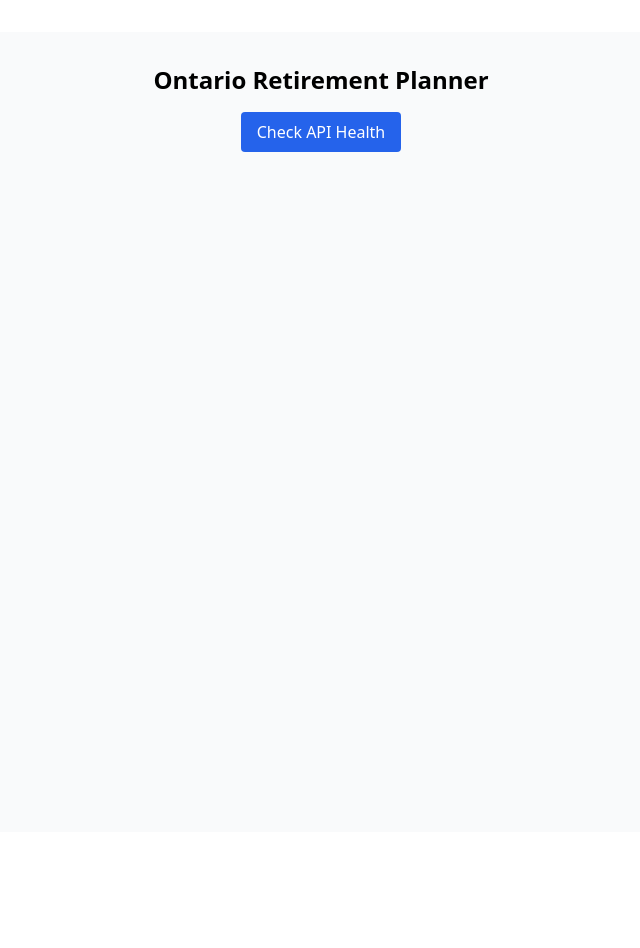
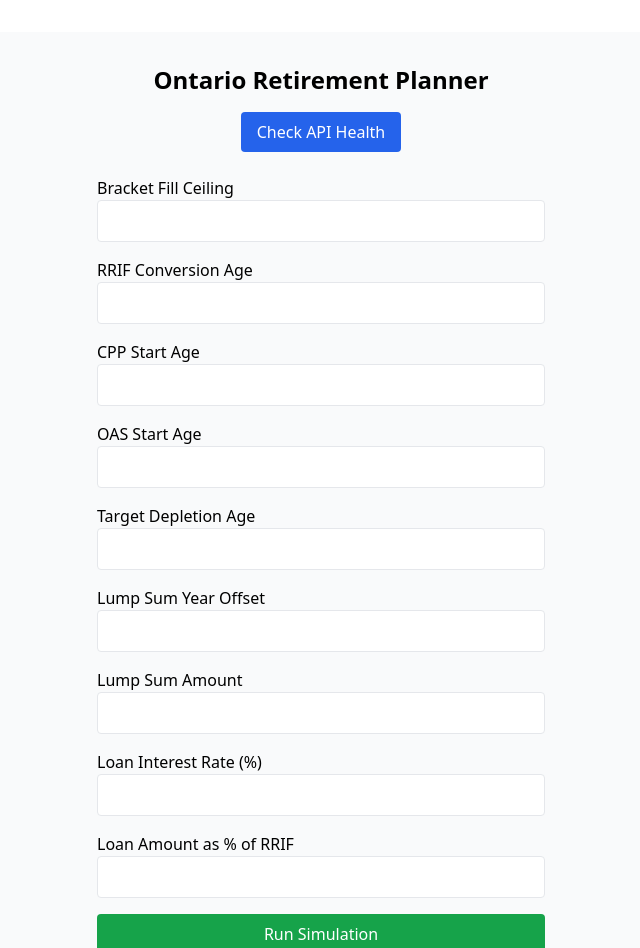
Before and after one commit to ZenRasta/ontario_tax_app_telegram, a React (Vite) app in the folder frontend/: page / in a window 1280 px wide. Shown: the top 948 px of the page, without its empty margins (319-959 px from the left). Before the commit the page ends 864 px from the top, so only its background shows below. Built offline with nearby package versions, Linux system fonts and the light colour scheme.

Commit message:
Add strategy params form with API submission

```diff
--- a/frontend/package.json
+++ b/frontend/package.json
@@ -11,7 +11,8 @@
   },
   "dependencies": {
     "react": "^19.1.0",
-    "react-dom": "^19.1.0"
+    "react-dom": "^19.1.0",
+    "react-hook-form": "^7.45.2"
   },
   "devDependencies": {
     "@eslint/js": "^9.25.0",
--- a/frontend/src/App.tsx
+++ b/frontend/src/App.tsx
@@ -1,8 +1,43 @@
-import { useState } from 'react'
+import { useState, useEffect } from 'react'
+import { useForm } from 'react-hook-form'
 import './App.css'
+import type { StrategyParamsInput, ScenarioInput, SimulateRequest } from './types'
+
+const BASE_SCENARIO: ScenarioInput = {
+  age: 65,
+  rrsp_balance: 500_000,
+  defined_benefit_pension: 20_000,
+  cpp_at_65: 12_000,
+  oas_at_65: 8_000,
+  tfsa_balance: 100_000,
+  desired_spending: 60_000,
+  expect_return_pct: 5,
+  stddev_return_pct: 8,
+  life_expectancy_years: 25,
+  province: 'ON',
+  goal: 'maximize_spending',
+  spouse: {
+    age: 63,
+    rrsp_balance: 250_000,
+    other_income: 10_000,
+    cpp_at_65: 9_000,
+    oas_at_65: 7_000,
+    tfsa_balance: 50_000,
+    defined_benefit_pension: 0,
+  },
+}
 
 function App() {
-  const [apiStatus, setApiStatus] = useState<string | null>(null);
+  const [apiStatus, setApiStatus] = useState<string | null>(null)
+  const [paramsState, setParamsState] = useState<StrategyParamsInput>({})
+
+  const { register, handleSubmit, reset, formState: { errors } } = useForm<StrategyParamsInput>({
+    defaultValues: paramsState,
+  })
+
+  useEffect(() => {
+    reset(paramsState)
+  }, [paramsState, reset])
 
   const checkHealth = async () => {
     try {
@@ -15,6 +50,26 @@ function App() {
     }
   };
 
+  const submitParams = async (data: StrategyParamsInput) => {
+    setParamsState(data)
+    const req: SimulateRequest = {
+      scenario: { ...BASE_SCENARIO, params: data },
+      strategy_code: 'GM',
+    }
+    try {
+      const resp = await fetch('/api/v1/simulate', {
+        method: 'POST',
+        headers: { 'Content-Type': 'application/json' },
+        body: JSON.stringify(req),
+      })
+      if (!resp.ok) throw new Error('Request failed')
+      const resData = await resp.json()
+      console.log(resData)
+    } catch (err) {
+      console.error(err)
+    }
+  }
+
   return (
     <div className="min-h-screen bg-gray-50 flex flex-col items-center p-8 font-sans">
       <h1 className="text-2xl font-bold mb-4">Ontario Retirement Planner</h1>
@@ -24,9 +79,108 @@ function App() {
       >
         Check API Health
       </button>
-      {apiStatus && (
-        <p className="mt-4">API status: {apiStatus}</p>
-      )}
+      {apiStatus && <p className="mt-2">API status: {apiStatus}</p>}
+
+      <form
+        onSubmit={handleSubmit(submitParams)}
+        className="w-full max-w-md mt-6 space-y-4"
+      >
+        <div>
+          <label className="block text-left">Bracket Fill Ceiling</label>
+          <input
+            type="number"
+            step="any"
+            className="w-full border p-2 rounded"
+            {...register('bracket_fill_ceiling', { min: 0 })}
+          />
+        </div>
+
+        <div>
+          <label className="block text-left">RRIF Conversion Age</label>
+          <input
+            type="number"
+            className="w-full border p-2 rounded"
+            {...register('rrif_conversion_age', { min: 55, max: 71 })}
+          />
+        </div>
+
+        <div>
+          <label className="block text-left">CPP Start Age</label>
+          <input
+            type="number"
+            className="w-full border p-2 rounded"
+            {...register('cpp_start_age', { min: 60, max: 70 })}
+          />
+        </div>
+
+        <div>
+          <label className="block text-left">OAS Start Age</label>
+          <input
+            type="number"
+            className="w-full border p-2 rounded"
+            {...register('oas_start_age', { min: 65, max: 70 })}
+          />
+        </div>
+
+        <div>
+          <label className="block text-left">Target Depletion Age</label>
+          <input
+            type="number"
+            className="w-full border p-2 rounded"
+            {...register('target_depletion_age', { min: 70, max: 120 })}
+          />
+        </div>
+
+        <div>
+          <label className="block text-left">Lump Sum Year Offset</label>
+          <input
+            type="number"
+            className="w-full border p-2 rounded"
+            {...register('lump_sum_year_offset', { min: 0 })}
+          />
+        </div>
+
+        <div>
+          <label className="block text-left">Lump Sum Amount</label>
+          <input
+            type="number"
+            step="any"
+            className="w-full border p-2 rounded"
+            {...register('lump_sum_amount', { min: 0 })}
+          />
+        </div>
+
+        <div>
+          <label className="block text-left">Loan Interest Rate (%)</label>
+          <input
+            type="number"
+            step="any"
+            className="w-full border p-2 rounded"
+            {...register('loan_interest_rate_pct', { min: 0, max: 100 })}
+          />
+        </div>
+
+        <div>
+          <label className="block text-left">Loan Amount as % of RRIF</label>
+          <input
+            type="number"
+            step="any"
+            className="w-full border p-2 rounded"
+            {...register('loan_amount_as_pct_of_rrif', { min: 0, max: 100 })}
+          />
+        </div>
+
+        <button
+          type="submit"
+          className="w-full px-4 py-2 bg-green-600 text-white rounded hover:bg-green-700"
+        >
+          Run Simulation
+        </button>
+      </form>
+
+      <pre className="mt-4 w-full max-w-md bg-gray-100 p-2 text-left overflow-x-auto text-xs">
+        {JSON.stringify(paramsState, null, 2)}
+      </pre>
     </div>
   )
 }
--- /dev/null
+++ b/frontend/src/types.ts
@@ -0,0 +1,41 @@
+export interface StrategyParamsInput {
+  bracket_fill_ceiling?: number;
+  rrif_conversion_age?: number;
+  cpp_start_age?: number;
+  oas_start_age?: number;
+  target_depletion_age?: number;
+  lump_sum_year_offset?: number;
+  lump_sum_amount?: number;
+  loan_interest_rate_pct?: number;
+  loan_amount_as_pct_of_rrif?: number;
+}
+
+export interface ScenarioInput {
+  age: number;
+  rrsp_balance: number;
+  defined_benefit_pension: number;
+  cpp_at_65: number;
+  oas_at_65: number;
+  tfsa_balance: number;
+  desired_spending: number;
+  expect_return_pct: number;
+  stddev_return_pct: number;
+  life_expectancy_years: number;
+  province: string;
+  goal: string;
+  spouse?: {
+    age: number;
+    rrsp_balance: number;
+    other_income: number;
+    cpp_at_65: number;
+    oas_at_65: number;
+    tfsa_balance: number;
+    defined_benefit_pension: number;
+  };
+  params?: StrategyParamsInput;
+}
+
+export interface SimulateRequest {
+  scenario: ScenarioInput;
+  strategy_code: string;
+}
```
